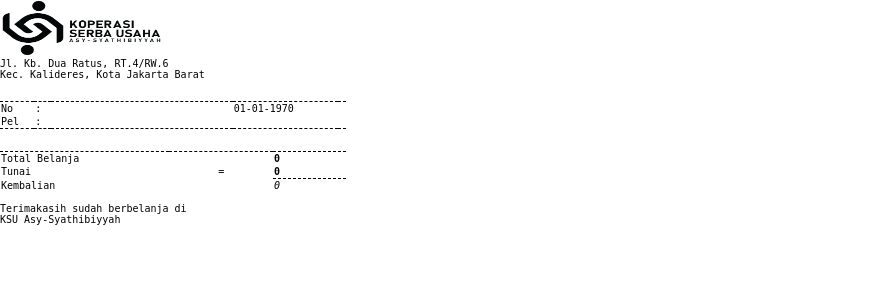
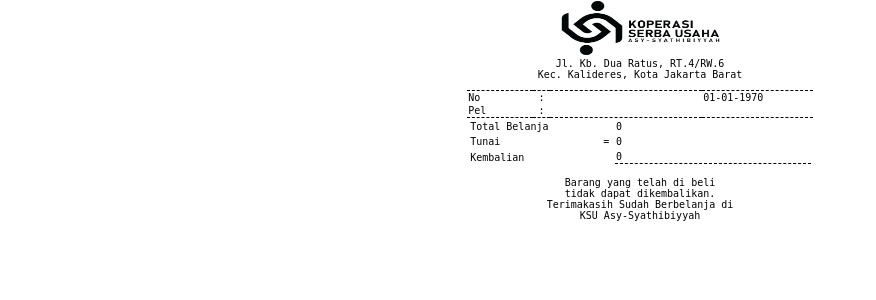
Before and after one commit to firman1616/koperasi, a CodeIgniter app: the page made by application/views/transaksi/cetak_trans.php in a window 1280 px wide. Shown: the top 300 px of the page, without its empty margins (0-876 px from the left). Run offline with CodeIgniter, Linux system fonts and the light colour scheme; data that the repository does not hold is empty.

Commit message:
update cetakan transaksi

```diff
--- a/application/views/transaksi/cetak_trans.php
+++ b/application/views/transaksi/cetak_trans.php
@@ -21,7 +21,7 @@ foreach ($header as $row) {
   <style>
     body {
       font-family: monospace;
-/*      text-align: center;*/
+      text-align: center;
       margin: 0;
       /* padding: 0; */
       align-content: center;
@@ -57,87 +57,95 @@ foreach ($header as $row) {
 </head>
 
 <body>
-<!--  <h3>KSU Asy-Syathibiyyah</h3>-->
-<img src="<?= base_url('assets/image/nota.png') ?>" width="163" height="56" style="align-content: center">
-<p style="margin-top: 0px; text-align: ">Jl. Kb. Dua Ratus, RT.4/RW.6 <br>
-Kec. Kalideres, Kota Jakarta Barat
+  <!--  <h3>Koperasi Sejahtera Sekali</h3>-->
+  <img src="<?= base_url('assets/image/nota.png') ?>" width="163" height="56">
+  <p style="margin-top: 0px">Jl. Kb. Dua Ratus, RT.4/RW.6 <br> Kec. Kalideres, Kota Jakarta Barat
   </p>
-
+  <center>
     <table width="27%" style="border-top: 1px dashed black; border-bottom: 1px dashed black; border-left: none; border-right: none; border-collapse: collapse;">
       <tbody>
         <tr>
-          <td width="10%">No</td>
-          <td width="5%">:</td>
-          <td width="54%"><?= $no_trans ?></td> <br>
-          <td width="54%"><?= date('d-m-Y',strtotime($tgl)) ?></td>
-          <td width="22%">&nbsp;</td>
+          <td width="19%">No</td>
+          <td width="5%" align="center">:</td>
+          <td width="44%"><?= $no_trans ?></td>
+          <td width="32%"><?= date('d-m-Y', strtotime($tgl)) ?></td>
+          <!-- <td width="12%">Kasir</td>
+          <td width="3%">:</td>
+          <td width="28%">Nama Kasir</td> -->
         </tr>
         <tr>
-          <td width="10%">Pel</td>
-          <td width="5%">:</td>
-          <td colspan="2"><?= $nama_cus ?></td>
+          <td width="19%">Pel</td>
+          <td width="5%" align="center">:</td>
+          <td colspan="2">
+            <?php
+            if ($cus_id == '117') {
+              echo $lain;
+            } else {
+              echo $nama_cus;
+            }
+            ?>
+          </td>
+          <!-- <td width="12%">Kasir</td>
+          <td width="3%">:</td>
+          <td width="28%">Nama Kasir</td> -->
         </tr>
       </tbody>
     </table>
 
-    <table width="27%">
+    <table width="27%" style="border-bottom: 1px dashed black; border-left: none; border-right: none; border-collapse: collapse;">
       <tbody>
-        <br>
         <?php
         foreach ($detail as $row) { ?>
           <tr>
-          <td width="51%"><b><?= $row->nama_barang ?></b><br><?= number_format($row->total_harga, 0, ',', '.') ?> &nbsp;&nbsp;&nbsp;&nbsp; x<?= $row->qty ?>  &nbsp;&nbsp;&nbsp; <?= number_format($row->qty * $row->total_harga, 0, ',', '.') ?></br></td>
+            <td width="51%"><?= $row->nama_barang ?> <br><?= number_format($row->total_harga, 0, ',', '.') ?> &nbsp; &nbsp; &nbsp; &nbsp; &nbsp;&nbsp; x<?= $row->qty ?> &nbsp; &nbsp; &nbsp; &nbsp; &nbsp;&nbsp;<?= number_format($row->qty * $row->total_harga, 0, ',', '.') ?></td>
             <!--
           <td width="6%"><?= $row->qty ?></td>
           <td width="21%"><?= $row->total_harga ?></td>
-          <td width="22%"><?= number_format($row->qty * $row->total_harga, 0, ',', '.') ?></td>
+          <td width="22%"><?= number_format($row->qty * $row->total_harga) ?></td>
 -->
           </tr>
         <?php }
         ?>
       </tbody>
     </table>
-    <br>
 
-    <table width="27%" style="border-top: 1px dashed black; dashed black; border-left: none; border-right: none; border-collapse: collapse;">
+    <table width="27%">
       <tbody>
         <tr>
-			<td width="49%"><span>Total Belanja</span></td>
-          <td width="30%">&nbsp;</td>
-      <td width="46%" ><b><?= number_format($total , 0, ',', '.') ?></b></td>
-<!--      <td width="22%" style="border-top: 1px dashed black; border-bottom: 1px dashed black;">&nbsp;</td>-->
+          <td width="38%">Total Belanja</td>
+          <td width="4%" align="center">&nbsp;</td>
+          <td width="58%"><?= number_format($total, 0, ',', '.') ?></td>
+
         </tr>
         <tr>
           <td>Tunai</td>
           <td align="center">=</td>
-          <td style="border-bottom: 1px dashed black;"><b><?= number_format($bayar , 0, ',', '.') ?></b></td>
-<!--          <td>&nbsp;</td>-->
+          <td><?= number_format($bayar, 0, ',', '.') ?></td>
+
         </tr>
         <tr>
-		<td><span >Kembalian</span></td>
-          <td >&nbsp;</td>
-      <td><i><?= number_format($kembali, 0, ',', '.') ?></i></td>
-<!--      <td style="border-bottom: 1px dashed black;">&nbsp;</td>-->
+          <td>Kembalian</td>
+          <td align="center">&nbsp;</td>
+          <td style="border-bottom: 1px dashed black;"><?= number_format($kembali, 0, ',', '.') ?></td>
+
         </tr>
       </tbody>
     </table>
-	 <!-- Nama Pembeli :
-    <?php
-    if ($cus_id == '117') {
-      echo $lain;
-    }else {
-      echo $nama_cus;
-    }
-    ?> -->
-	 <br>Terimakasih sudah berbelanja di <br> KSU Asy-Syathibiyyah
+    <br>
+    Barang yang telah di beli <br>
+    tidak dapat dikembalikan.
+    <br>
+    Terimakasih Sudah Berbelanja di<br>
+	 KSU Asy-Syathibiyyah
 
+  </center>
 </body>
 
 </html>
 
 
 <script>
-    window.onload = function () {
+  window.onload = function() {
     window.print();
   };
 </script>
--- a/assets/js/transaksi.js
+++ b/assets/js/transaksi.js
@@ -326,7 +326,7 @@ $(document).ready(function () {
 
                 alert("Pembayaran berhasil! Kembalian: Rp. " + kembalian.toLocaleString("id-ID"));
                 if (id_akhir) { // Cek apakah id_akhir tersedia di form
-                    var printWindow = window.open(BASE_URL + "Transaksi/cetak_struk/" + id_akhir);
+                    var printWindow = window.open(BASE_URL + "Transaksi/cetak_struk/" + id_akhir, "_blank");
 
                     // Tunggu hingga halaman cetak terbuka, lalu jalankan autoPrint
                     if (printWindow) {
```
Also changed, not shown: application/views/transaksi/cetak_trans_new.php (added, +143 -0 lines). Lines whose indentation alone changed are shown as unchanged.
